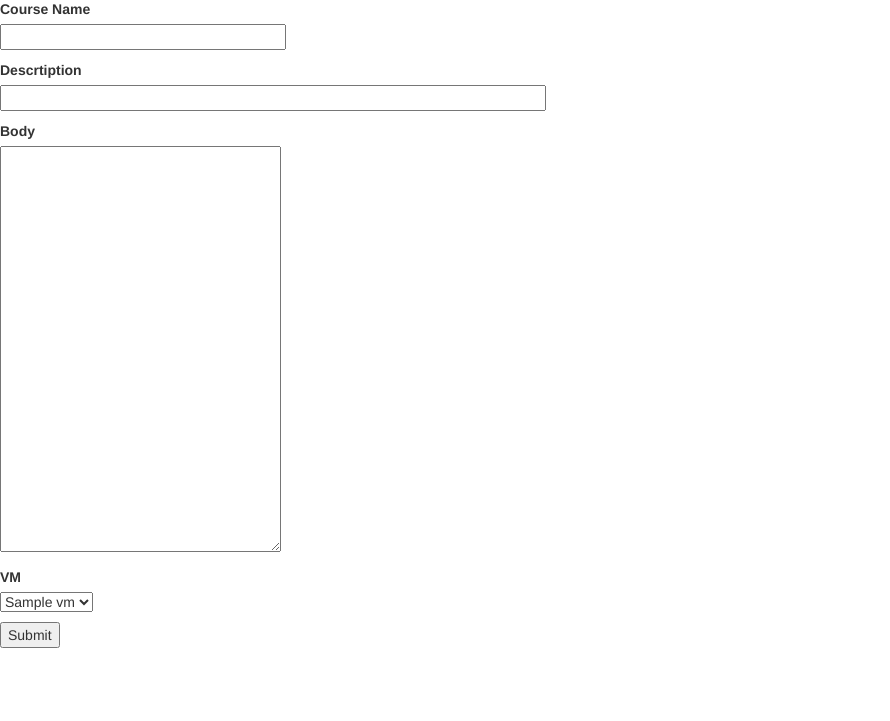
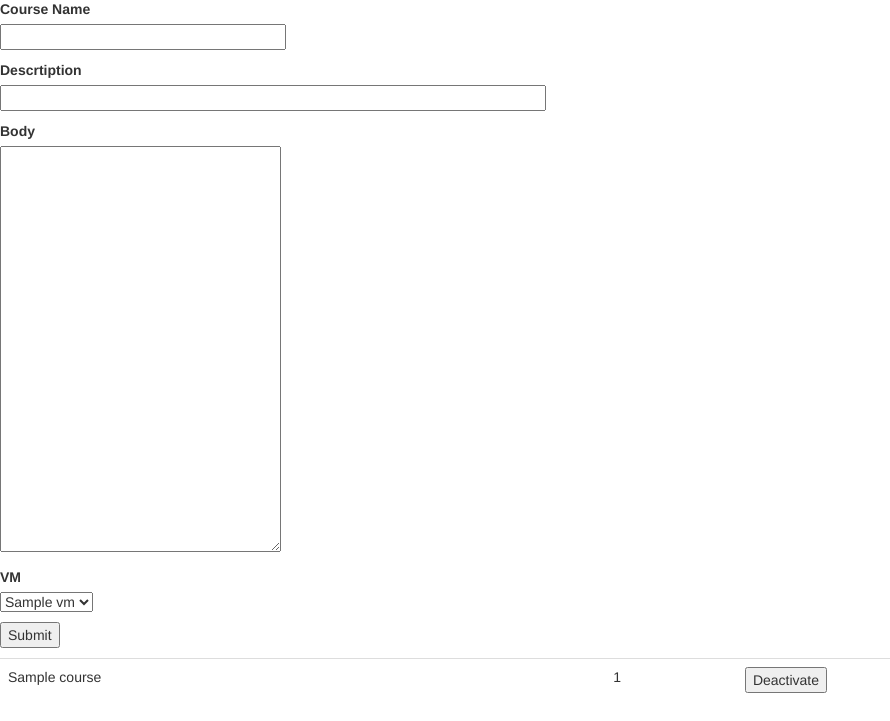
Before and after one commit to tcarwash/VMLab, a Flask app: page /new-course in a window 1280 px wide. Shown: the part 123-844 px from the top of the page, without its empty margins (0-890 px from the left). Before the commit the page ends 771 px from the top, so only its background shows below. Run offline with Flask 2, Linux system fonts and the light colour scheme; tables that the repository leaves empty hold one stand-in row (values such as "Sample post"); some libraries are stand-ins or nearby versions.

Commit message:
deactivate course form, course.instances

```diff
--- a/app/forms.py
+++ b/app/forms.py
@@ -23,6 +23,10 @@ class CourseForm(FlaskForm):
     course_text = StringField('Body', widget=TextArea(), validators=[DataRequired()])
     vm = SelectField('VM')
     submit = SubmitField('Submit')
+
+class CourseDeactForm(FlaskForm):
+    course_id = HiddenField('UserID')
+    deact = SubmitField('Deactivate')
 
 class VMForm(FlaskForm):
     vm_name = StringField('VM Name', validators=[DataRequired()])
--- a/app/models.py
+++ b/app/models.py
@@ -1,7 +1,6 @@
 from app import db, app, login
 from werkzeug.security import generate_password_hash, check_password_hash
 from flask_login import UserMixin
-from app.tf import create
 
 
 @login.user_loader
@@ -41,9 +40,10 @@ class Course(db.Model):
     id = db.Column(db.Integer, primary_key=True)
     course_name = db.Column(db.String(32), index=True, unique=True)
     course_desc = db.Column(db.String(120), index=True)
-    course_text = db.Column(db.String(429000000), index=True)
+    course_text = db.Column(db.String(120), index=True)
     vm_id = db.Column(db.Integer, db.ForeignKey('VM.id'))
     users = db.relationship('User', secondary=assignment)
+    instances = db.relationship("Instance")
 
     def __repr__(self):
         return '<Course {}>'.format(self.course_name)
@@ -84,4 +84,4 @@ class Instance(db.Model):
     id = db.Column(db.Integer, primary_key=True)
     course_id = db.Column(db.Integer, db.ForeignKey('Course.id'))
     url = db.Column(db.String(32), index=True, unique=True)
-    vm = db.relationship("VM", secondary=Course.__table__, primaryjoin="Instance.course_id == Course.id", secondaryjoin="Course.vm_id == VM.id")
+    vm = db.relationship("VM", backref='instances', secondary=Course.__table__, primaryjoin="Instance.course_id == Course.id", secondaryjoin="Course.vm_id == VM.id")
--- a/app/routes.py
+++ b/app/routes.py
@@ -1,10 +1,12 @@
 from app import app, db
 from flask import render_template, flash, redirect, url_for, request
-from app.forms import AssignForm, VMForm, DeleteAssignForm, CourseForm, LoginForm, RegistrationForm, UserEditForm
+from app.forms import AssignForm, CourseDeactForm, VMForm, DeleteAssignForm, CourseForm, LoginForm, RegistrationForm, UserEditForm
 from flask_login import current_user, login_user, logout_user, login_required
 from app.models import User, Role, Course, VM, Instance
 from werkzeug.urls import url_parse
 from markdown import markdown
+import app.tf as tf
+from sqlalchemy import func
 
 
 @app.route('/', methods=['GET'])
@@ -33,6 +35,11 @@ def admin():
         u = User.query.filter(User.id == assignform.userid.data).one()
         c = Course.query.filter(Course.id == assignform.course.data).one()
         u.assignments.append(c)
+        vm = VM.query.filter(VM.id == c.vm_id).first()
+        vm_num = db.session.query(func.count(VM.instances)).filter(VM.id == vm.id).scalar() + 1
+        tf.create(vm.path, vm_num)
+        i = Instance(course_id=c.id, url='https://vm{}.lab.ag7su.com'.format(vm_num))
+        u.instances.append(i)
         db.session.add(u)
         db.session.commit()
     elif usereditform.validate_on_submit() and usereditform.submit.data:
@@ -61,23 +68,30 @@ def logout():
 
 @app.route('/new-course', methods=['GET', 'POST'])
 def new_course():
-    form=CourseForm()
-    courses = [(course.id, course.course_name) for course in Course.query.all()]
+    newcourseform=CourseForm()
+    deactform=CourseDeactForm()
+#    courses = [(course.id, course.course_name) for course in Course.query.all()]
+    courses = Course.query.all()
     vms = [(vm.id, vm.vm_name) for vm in VM.query.all()]
-    form.vm.choices=vms
-    if form.validate_on_submit():
-        c = Course(course_name=form.course_name.data,
-                course_desc=form.course_desc.data,
-                course_text=form.course_text.data,
-                vm_id = form.vm.data
+    newcourseform.vm.choices=vms
+    if newcourseform.validate_on_submit():
+        c = Course(course_name=newcourseform.course_name.data,
+                course_desc=newcourseform.course_desc.data,
+                course_text=newcourseform.course_text.data,
+                vm_id = newcourseform.vm.data
                 )
         db.session.add(c)
         db.session.commit()
         flash('Course Added!')
 
-        return redirect(url_for('index'))
+    if deactform.validate_on_submit():
+        c = Course.query.filter(Course.id == deactform.course_id.data).first()
+        vms = Instance.query.filter(VM.course_id == c.id).one()
+        tf.destroy(VM.query.filter(VM.id == vms.vm_id).one().path)
+        flash('Course Deactivated')
 
-    return render_template('new-course.html', title="New Course", form=form)
+
+    return render_template('new-course.html', title="New Course", courses=courses, deactform=deactform, form=newcourseform)
 
 @app.route('/new-vm', methods=['GET', 'POST'])
 def new_vm():
@@ -118,15 +132,6 @@ def login():
 def db_init(user):
     db.session.add(Role(name='student'))
     db.session.add(Role(name='teacher'))
-    db.session.add(VM(vm_name='TestVM', vm_desc='Ubuntu Probably'))
-    db.session.commit()
-    vmid = VM.query.filter(VM.vm_name=='TestVM').first().id
-    db.session.add(Course(course_name="Test Course", course_desc='Learn something, probably', vm_id=vmid))
-    db.session.commit()
-    db.session.add(Instance(course_id=Course.query.filter(Course.course_name=='Test Course').first().id, url='https://vm1.lab.ag7su.com'))
-    db.session.commit()
-    i = Instance.query.first()
-    user.instances.append(i)
     db.session.commit()
     flash('initialized database')
 
--- a/app/templates/new-course.html
+++ b/app/templates/new-course.html
@@ -23,4 +23,21 @@
         </p>
         <p>{{ form.submit() }}</p>
     </form>
+
+    <table class="table table-hover">
+    {%for course in courses%}
+    <tr>
+    <td>{{course.course_name}}</td>
+    <td>{{course.instances|length}}</td>
+    <td>
+    {%if course.instances|length >0%}
+    <form action="" method="post">
+    {{deactform.course_id}}
+    {{deactform.deact()}}
+    </form>
+    {%endif%}
+    </td>
+    </tr>
+    {%endfor%}
+    </table>
 {% endblock %}
--- a/app/tf.py
+++ b/app/tf.py
@@ -2,7 +2,7 @@ import subprocess
 
 
 def create(path, num):
-    proc = subprocess.Popen(['terraform -target', '/app/tf/' + path, '--var="vm_num={}"'.format(num)], stdout=subprocess.PIPE, stderr=subprocess.PIPE)
+    proc = subprocess.Popen(['/usr/bin/terraform', '--target', '/app/tf/' + path, '--var="vm_num={}"'.format(num)], stdout=subprocess.PIPE, stderr=subprocess.PIPE)
     stdout, stderr = proc.communicate()
 
     return_code = proc.poll()
```
